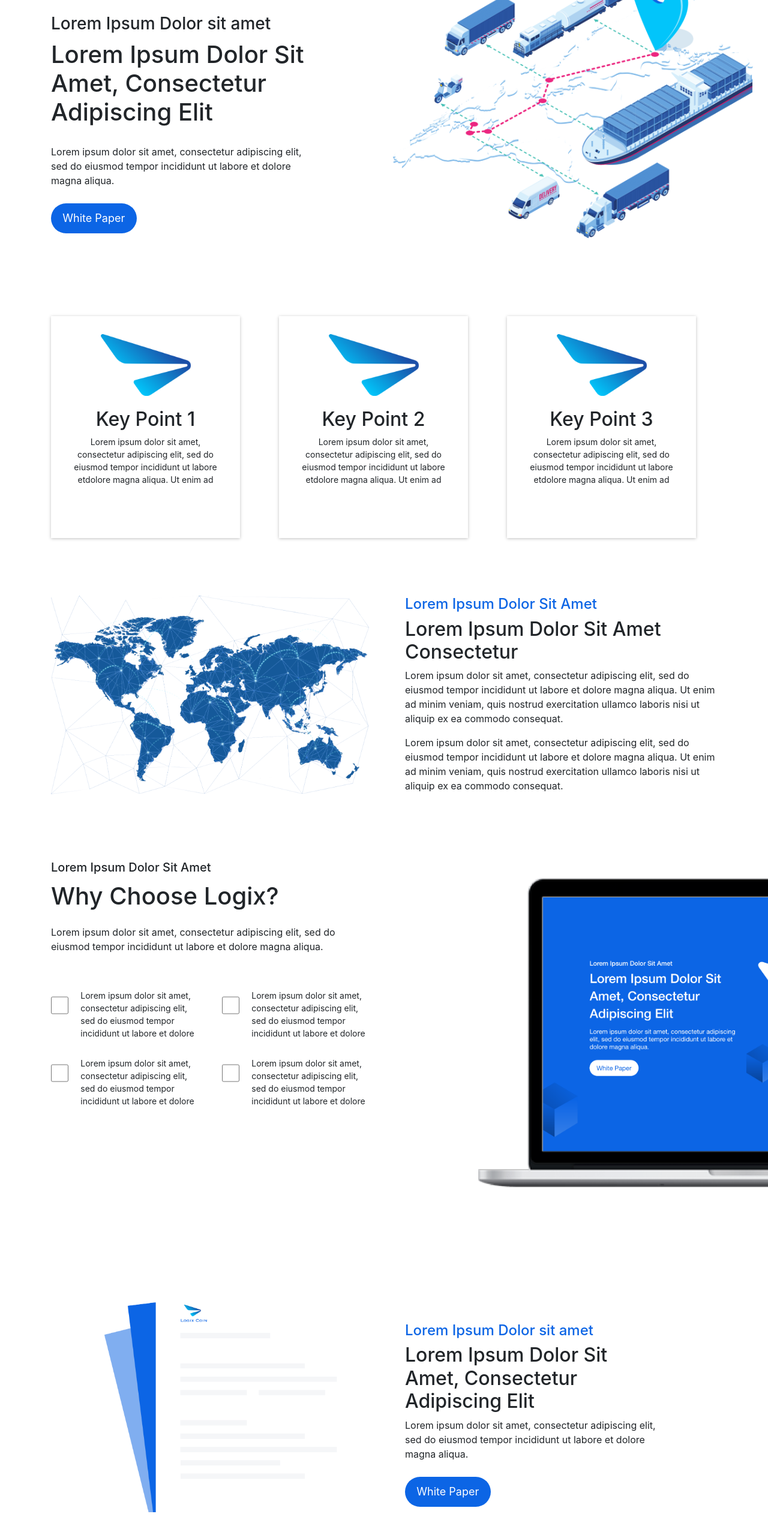
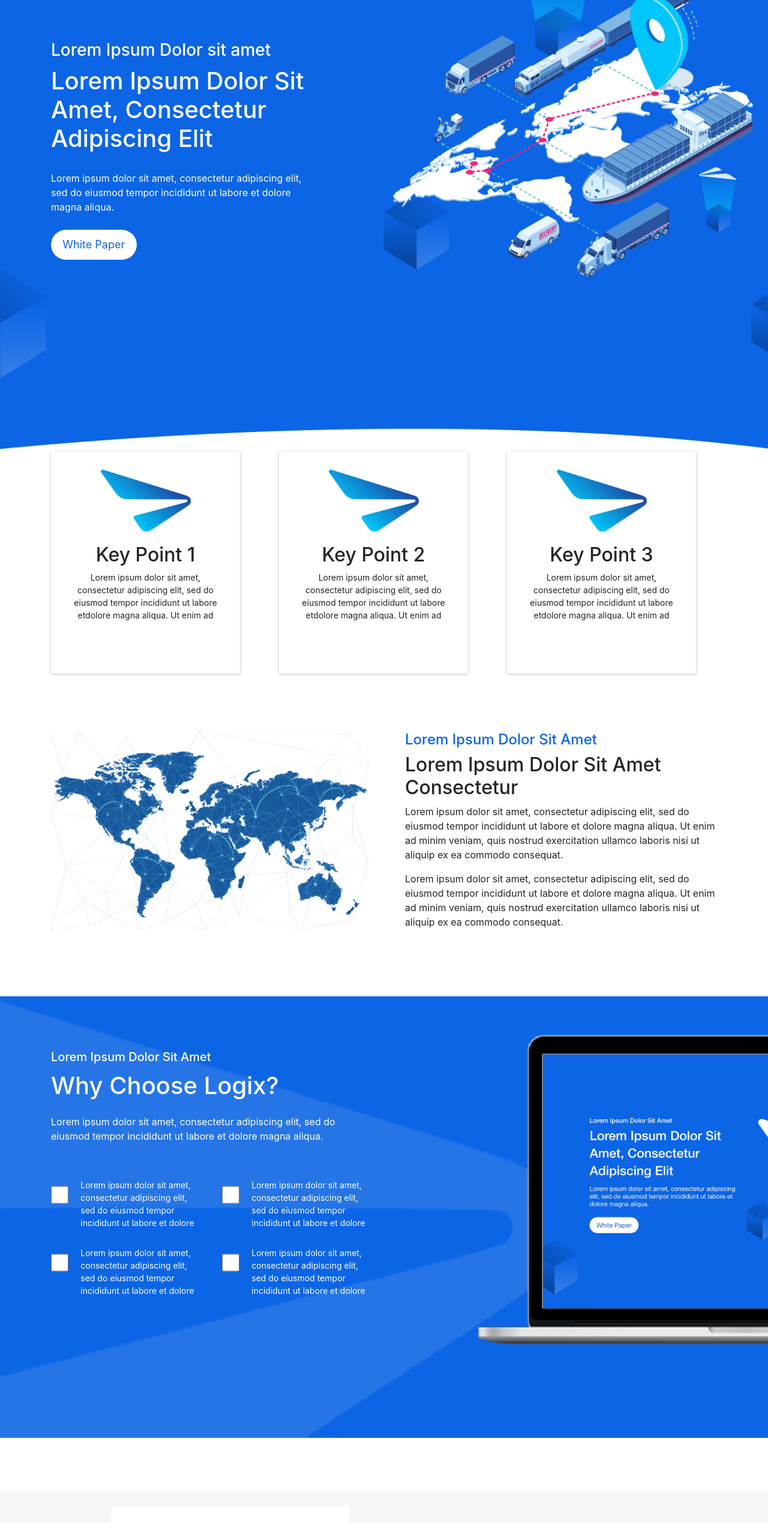
Before and after one commit to roverboy773/BB-logix, a plain HTML site: page index.html in a window 1280 px wide. Shown: the part 240-2779 px from the top of the page at 60% size. Drawn offline with nearby package versions, Linux system fonts and the light colour scheme.

Commit message:
bg image

```diff
--- a/index.html
+++ b/index.html
@@ -68,9 +68,9 @@
   <section id="firstSection">
     <div class="container">
       <div class="outer_firstSection">
-        <div class="row mt-5">
+        <div class="row">
           <div class="col-md-6">
-            <div class="first-inner-info">
+            <div class="first-inner-info ill_content">
               <h3>Lorem Ipsum Dolor sit amet</h3>
               <h1>Lorem Ipsum Dolor Sit
                 Amet, Consectetur
@@ -95,6 +95,7 @@
 
   <section id="keyPointSection">
     <div class="container">
+      <div class="outer_keyPoint">
         <div class="row">
           <div class="col-md-4">
             <div class="keyPoint_box">
@@ -130,6 +131,8 @@
             </div>
           </div>
         </div>
+      </div>
+
     </div>
   </section>
   <section id="thirdSectionWorld">
@@ -222,15 +225,15 @@
   </section>
   <section id="fifthSection">
     <div class="container">
-      <div class="outer_fifthSection">
+
         <div class="row mt-5 mb-5">
-          <div class="col-md-6 mb-5 mt-5">
-            <div class="mask-image">
-              <img src="/root/assets/images/Mask Group 2.png" alt="book-image" />
+          <div class="col-md-6 mt-4">
+            <div class="bookPages-image">
+              <img src="/root/assets/images/pages_small.png" alt="book-image" />
             </div>
           </div>
-          <div class="col-md-6 mb-5 mt-5">
-            <div class="third-inner-info first-inner-info">
+          <div class="col-md-6 mt-4">
+            <div class="third-inner-info first-inner-info fifth-inner-info">
               <h4>Lorem Ipsum Dolor sit amet</h4>
               <h2>Lorem Ipsum Dolor Sit
                 Amet, Consectetur
@@ -247,7 +250,7 @@
           </div>
 
         </div>
-      </div>
+
     </div>
   </section>
 
@@ -459,7 +462,7 @@
 
 
                 <div class="message_box">
-                  <textarea placeholder="Message" rows="4" cols="50" name="comment" form="userform">
+                  <textarea placeholder="Message" rows="4" cols="50">
               </textarea>
                 </div>
                 <div class="submit_button">
--- a/root/assets/css/custom.css
+++ b/root/assets/css/custom.css
@@ -45,9 +45,26 @@ body {
     text-decoration: none;
 }
 /* --------first section css------ */
+#firstSection {
+    background-image: url('../images/lndd.png');
+    background-repeat: no-repeat;
+    background-size: cover;
+    background-position: center;
+    height: 902px;
+    /* position: relative; */
+}
+.ill_content h1{
+color: white;
+}
+.ill_content h3 {
+    color: white;
+}
+.ill_content p {
+    color: white;
+}
 .ill-image {
     width: 100%;
-
+    margin-top: 21%;
 }
 .ill-image img {
     width: 600px;
@@ -59,21 +76,21 @@ body {
     margin-bottom: 30px;
 }
 .first-inner-info {
-    margin-top: 23%;
+    margin-top: 40%;
     width: 80%;
 }
 .first-inner-info button {
     margin-top: 10px;
     margin-bottom: 10px;
     border: none;
-    background-color: #0C65E5;
+    background-color: white;
     border-radius: 38px;
     height: 50px;
     font-size: 18px;
     width: 33%;
 }
 .first-inner-info button a {
-    color: white;
+    color: #0C65E5;
     text-decoration: none;
 }
 .first-inner-info button a:hover {
@@ -88,8 +105,23 @@ body {
 .third-inner-info h4 {
     color: #0C65E5;
 }
-.mask-image img {
-    width: 1000px;
+.fifth-inner-info {
+    margin-top:5%!important;
+
+}
+.fifth-inner-info button {
+    border: none;
+    background-color:#0C65E5;
+    border-radius: 38px;
+    height: 50px;
+    font-size: 18px;
+    width: 33%;
+}
+.fifth-inner-info button a {
+    color: white;
+}
+.bookPages-image img {
+    width: 500px;
 }
 #last_innerInfo {
     width: 80%;
@@ -97,10 +129,22 @@ body {
 .last_name {
     margin-top: 30px;
 }
+#fifthSection {
+    background-image:url('../images/grey.png');
+    background-repeat: no-repeat;
+    background-size: cover;
+    margin-top: 7%;
+}
 .background_map2 {
     background-image: url('../images/Union\ 3.png');
     background-repeat: no-repeat;
     background-size: cover;
+}
+#whyChooseSection {
+    background-image: url('../images/why_bg.png');
+    background-repeat: no-repeat;
+    background-size: cover;
+    height: 736px;
 }
 .logix-coin-heading h5 {
     color: white;
@@ -174,12 +218,24 @@ body {
     display:flex;
 
 }
+.why-choose-logix-heading {
+    margin-top: 35px;
+}
+.laptop-image {
+    margin-top: 35px;
+}
+.why-choose-logix-heading h5 {
+    padding-top: 10%;
+    color: white;
+}
 .why-choose-logix-heading h1 {
     margin-top: 12px;
     margin-bottom: 24px;
+    color: white;
 }
 .why-choose-logix-heading p {
     margin-bottom: 10%;
+    color: white;
 }
 .why-choose-logix-content input {
     height: 8vh;
@@ -191,6 +247,7 @@ body {
     margin-bottom: 0px!important;
     font-size: 14px;
     margin-top: 5px;
+    color: white;
 }
 #whyChooseSection .container .laptop-image img {
     margin-left: 22%;
@@ -206,9 +263,14 @@ body {
     box-shadow: 0 1px 5px rgb(0 0 0 / 25%);
     background-color: white;
     padding: 30px;
+     /* position: absolute; */
+    /* bottom: 30%;  */
 }
+/* .outer_keyPoint {
+    position:absolute;
+} */
 #keyPointSection {
-    margin-top: 10%;
+    position: relative;
 }
 .keyPoint_box p {
     font-size: 14px;
@@ -287,6 +349,9 @@ footer{
       body {
           overflow-x: hidden;
       }
+      #firdtSection {
+          height: 1000px;
+      }
       .ill-image img {
           width: 300px;
       }
@@ -320,4 +385,14 @@ footer{
       .last_name {
           margin-top: 0px;
       }
+      #fifthSection {
+          background-image:unset;
+         margin-top: 70%;
+      }
+      .bookPages-image img {
+          width: 330px;
+      }
+      .logix-coin-logo-image {
+          margin-top: 0px!important;
+      }
   }
```
Also changed, not shown: root/assets/images/Mask Group 1.png (deleted), root/assets/images/Mask Group 2.png (deleted), root/assets/images/grey.png (added), root/assets/images/landingbg.png (added), root/assets/images/lnd.png (added), root/assets/images/lndd.png (added), root/assets/images/pages_small.png (added), root/assets/images/why_bg.png (added), 1 other file. Lines whose indentation alone changed are shown as unchanged.
